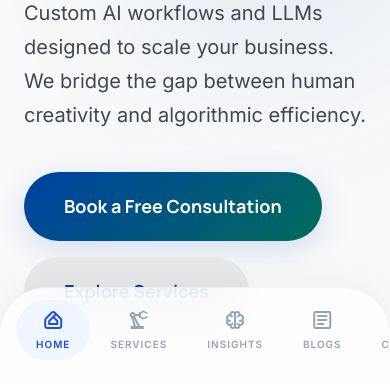
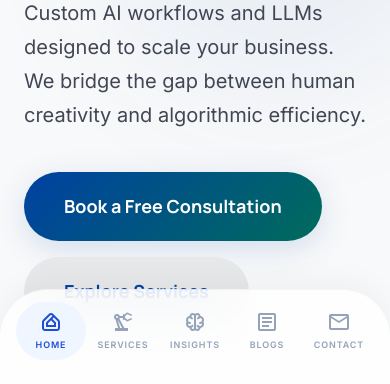
Before and after one commit to SAADSTACK/ai-agency-website, a website: page public/index.html in a window 390 px wide. Shown: the part 460-844 px from the top of the page. Drawn offline with nearby package versions, Linux system fonts and the light colour scheme.

Commit message:
Fix mobile bottom nav to always show 5 items
- Use equal-width bottom nav items with flex:1
- Reduce horizontal padding for small screens
- Tighten label font size and nav gap to prevent clipping
- Ensures Home/Services/Insights/Blogs/Contact all visible

```diff
--- a/public/styles.css
+++ b/public/styles.css
@@ -309,9 +309,10 @@ h1, h2, h3, h4, h5, h6 {
 
 .bottom-nav-inner {
   display: flex;
-  justify-content: space-around;
+  justify-content: space-between;
   align-items: center;
   width: 100%;
+  gap: 0.125rem;
 }
 
 .bottom-nav-item {
@@ -319,7 +320,9 @@ h1, h2, h3, h4, h5, h6 {
   flex-direction: column;
   align-items: center;
   justify-content: center;
-  padding: 0.5rem 1.25rem;
+  flex: 1 1 0;
+  min-width: 0;
+  padding: 0.5rem 0.25rem;
   color: #94a3b8;
   transition: all var(--transition-fast);
   border-radius: var(--radius-full);
@@ -341,7 +344,7 @@ h1, h2, h3, h4, h5, h6 {
 
 .bottom-nav-item span:last-child {
   font-family: var(--font-label);
-  font-size: 0.625rem;
+  font-size: 0.56rem;
   font-weight: 600;
   text-transform: uppercase;
   letter-spacing: 0.1em;
```
